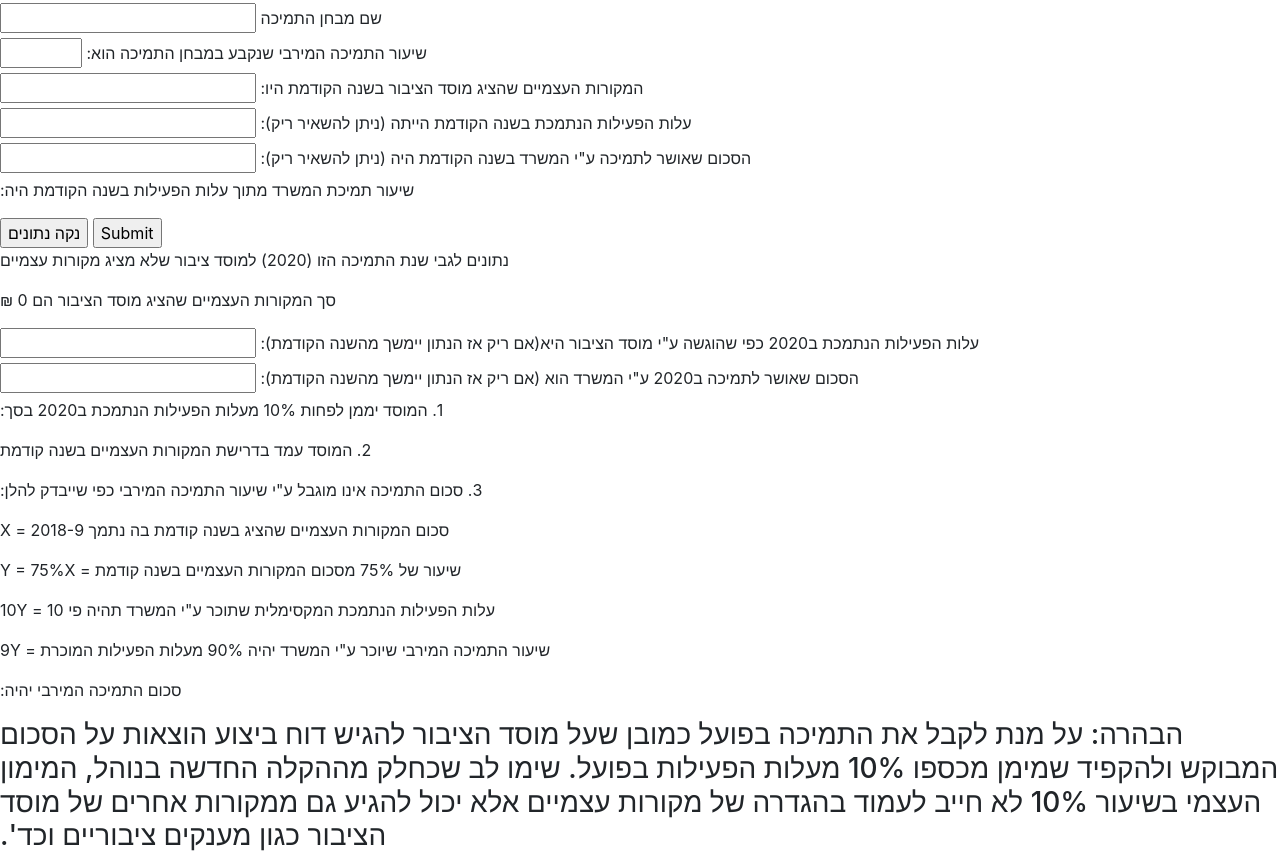
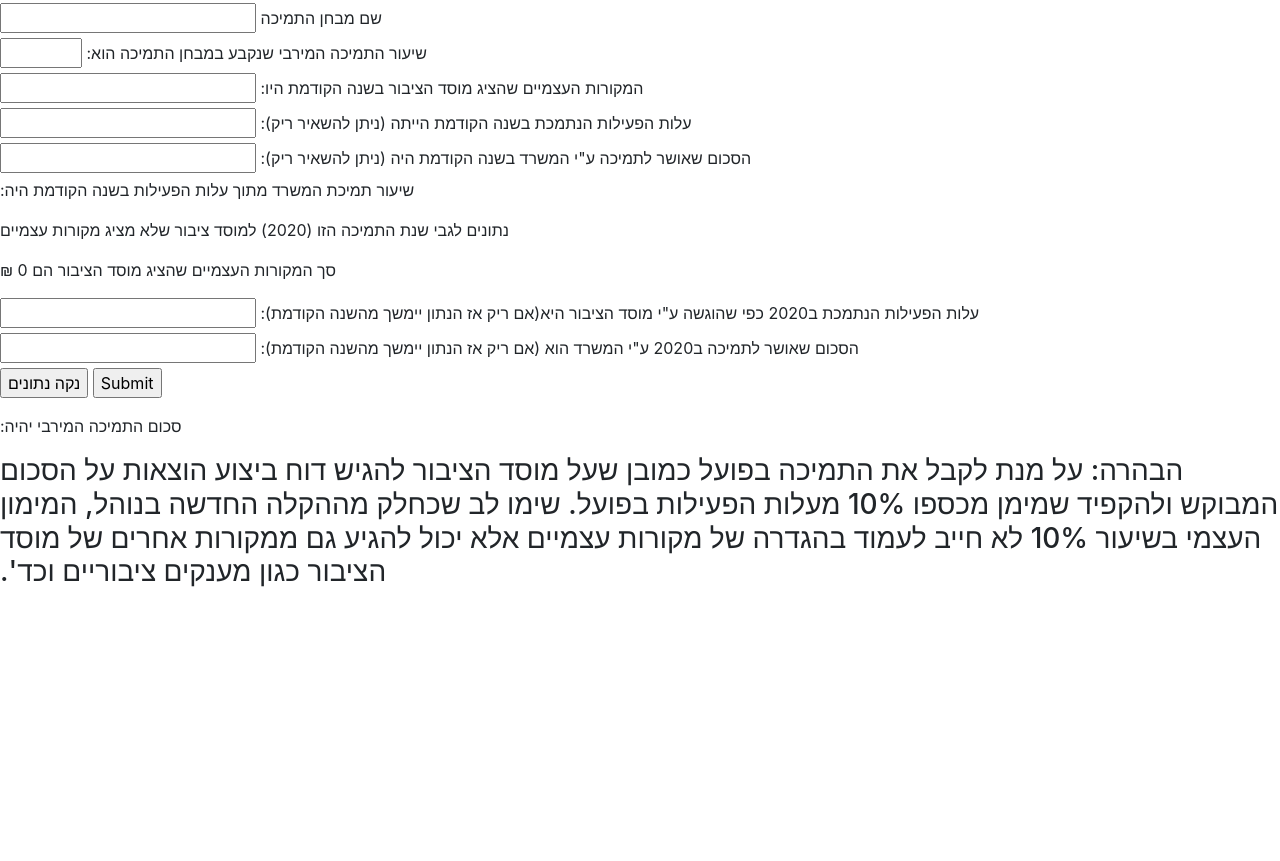
Before and after one commit to doron-g/tmicha_calc, a plain HTML site: page index.html in a window 1280 px wide. Shown: the part 411-1272 px from the top of the page. After the commit the page ends 1008 px from the top, so only its background shows below. Drawn offline with nearby package versions, Linux system fonts and the light colour scheme.

Commit message:
shows the calc only after calc

```diff
--- a/calc.js
+++ b/calc.js
@@ -52,7 +52,7 @@ function calc() {
         }
 
     }
-    document.getElementById("drishat_mekorot").innerText = drishatMekorot
+    document.getElementById("drishat_mekorot").innerText =  '2. המוסד עמד בדרישת המקורות העצמיים בשנה קודמת' + ":" + drishatMekorot
     const selfIncomeSeventyFive =  selfIncome * 0.75
     const maxPeilutCostToApprove =  selfIncomeSeventyFive * 10
     const maxTmihaCash = maxPeilutCostToApprove * 0.9
@@ -67,7 +67,7 @@ function calc() {
             tmihaMugbelet = 'מוגבל ע"י שיעור התמיכה המירבי'
         }
     }
-    document.getElementById("tmiha_mugbelet").innerText = tmihaMugbelet
+    document.getElementById("tmiha_mugbelet").innerText = '3. סכום התמיכה אינו מוגבל ע"י שיעור התמיכה המירבי כפי שייבדק להלן' + ':' + tmihaMugbelet
     const costTenPercent =  Math.round(alutPeilut * 0.1).toLocaleString()
 
 
@@ -89,6 +89,8 @@ function calc() {
 
     document.getElementById("total").innerText = "סכום התמיכה המירבי יהיה: " + finalSum
 
+
+
     console.log("maxTmiha " + maxTmiha)
     console.log("selfIncome " + selfIncome)
     console.log("peilutCost " + peilutCost)
--- a/index.html
+++ b/index.html
@@ -2,7 +2,7 @@
 <html dir="rtl" lang="he">
 <head>
     <meta charset="UTF-8">
-    <title>מחשבון תמיכה</title>
+    <title>מחשבון תמיכה ללא הצגת מקורות עצמיים</title>
     <link rel="stylesheet" href="https://cdn.rtlcss.com/bootstrap/v4.2.1/css/bootstrap.min.css"
           integrity="sha384-vus3nQHTD+5mpDiZ4rkEPlnkcyTP+49BhJ4wJeJunw06ZAp+wzzeBPUXr42fi8If" crossorigin="anonymous">
     <style>
@@ -20,7 +20,7 @@
     </style>
 </head>
 <body>
-<h1>תמיכה בשנת 2020 ללא הצגת מקורות עצמיים</h1>
+<h1>מחשבון תמיכה בשנת 2020 ללא הצגת מקורות עצמיים</h1>
 <h2>המחשבון בודק לפי התיקון לנוהל - מהו שיעור התמיכה המירבי לשנת 2020 בהתאם למקורות העצמיים שהוצגו בשנה הקודמת והאם המוסד יוכל לקבל את מלוא הסכום שאושר לו גם ללא הצגת מקורות עצמיים בשנה זו.</h2>
 <h2>הנחיות:</h2>
 <h3>יש למלא את הנתונים בתאים הריקים - בתחילה לגבי שנת הפעילות הקודמת ולאחר מכן לגבי שנת 2020.
@@ -191,12 +191,11 @@
 
 
         <p id="office_support">שיעור תמיכת המשרד מתוך עלות הפעילות בשנה הקודמת היה:</p>
-        <input type="submit" onclick="calc()" id="send_data">
-        <input type="button" onclick="resetForm()" value="נקה נתונים">
 
-</div>
 
-<div>
+
+
+
     <p>נתונים לגבי שנת התמיכה הזו (2020) למוסד ציבור שלא מציג מקורות עצמיים</p>
     <p>סך המקורות העצמיים שהציג מוסד הציבור הם 0 ₪</p>
     <label for="alut_peilut">עלות הפעילות הנתמכת ב2020 כפי שהוגשה ע"י מוסד הציבור היא(אם ריק אז הנתון יימשך מהשנה
@@ -204,19 +203,19 @@
     <input type="number" id="alut_peilut" min="0"> </br>
     <div>
         <label for="approved">הסכום שאושר לתמיכה ב2020 ע"י המשרד הוא (אם ריק אז הנתון יימשך מהשנה הקודמת):</label>
+
+
         <input type="number" id="approved" min="0"></br>
-        <p id="ten_percent">1. המוסד יממן לפחות 10% מעלות הפעילות הנתמכת ב2020 בסך:</p>
-
-        <p>2. המוסד עמד בדרישת המקורות העצמיים בשנה קודמת</p>
+        <input type="submit" onclick="calc()" id="send_data">
+        <input type="button" onclick="resetForm()" value="נקה נתונים">
+        <p id="ten_percent"></p>
         <p id="drishat_mekorot"></p>
-
-        <p>3. סכום התמיכה אינו מוגבל ע"י שיעור התמיכה המירבי כפי שייבדק להלן:</p>
         <p id="tmiha_mugbelet"></p>
     </div>
-    <p id="self_income_last_years">סכום המקורות העצמיים שהציג בשנה קודמת בה נתמך 2018-9 = X</p>
-    <p id="seventy_five_percent_income_last_year">שיעור של 75% מסכום המקורות העצמיים בשנה קודמת = Y = 75%X</p>
-    <p id="max_tmiha_ten_times">עלות הפעילות הנתמכת המקסימלית שתוכר ע"י המשרד תהיה פי 10 = 10Y</p>
-    <p id="max_tmiha_ninty_percent">שיעור התמיכה המירבי שיוכר ע"י המשרד יהיה 90% מעלות הפעילות המוכרת = 9Y</p>
+    <p id="self_income_last_years"></p>
+    <p id="seventy_five_percent_income_last_year"></p>
+    <p id="max_tmiha_ten_times"></p>
+    <p id="max_tmiha_ninty_percent"></p>
     </form>
     <p id="total">סכום התמיכה המירבי יהיה:</p>
     <h3>הבהרה: על מנת לקבל את התמיכה בפועל כמובן שעל מוסד הציבור להגיש דוח ביצוע הוצאות על הסכום המבוקש ולהקפיד שמימן מכספו 10% מעלות הפעילות בפועל.
```
